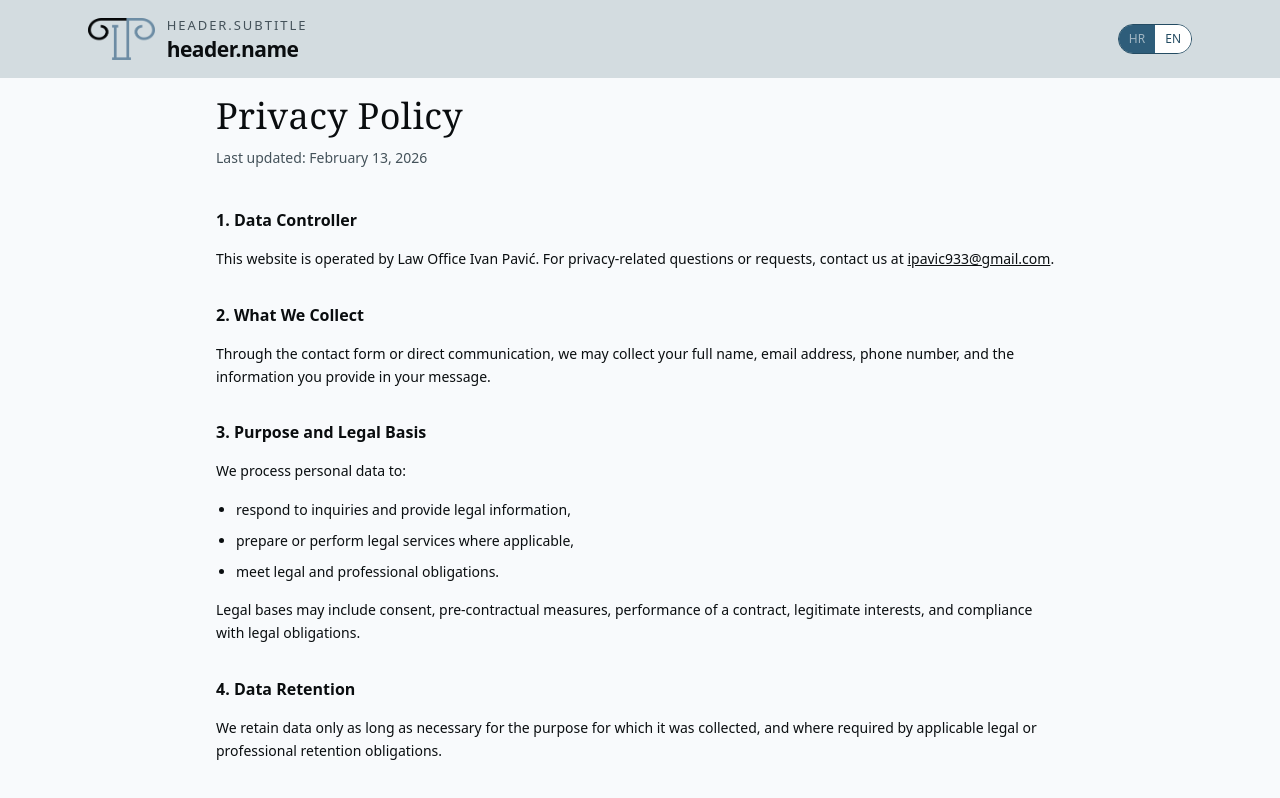
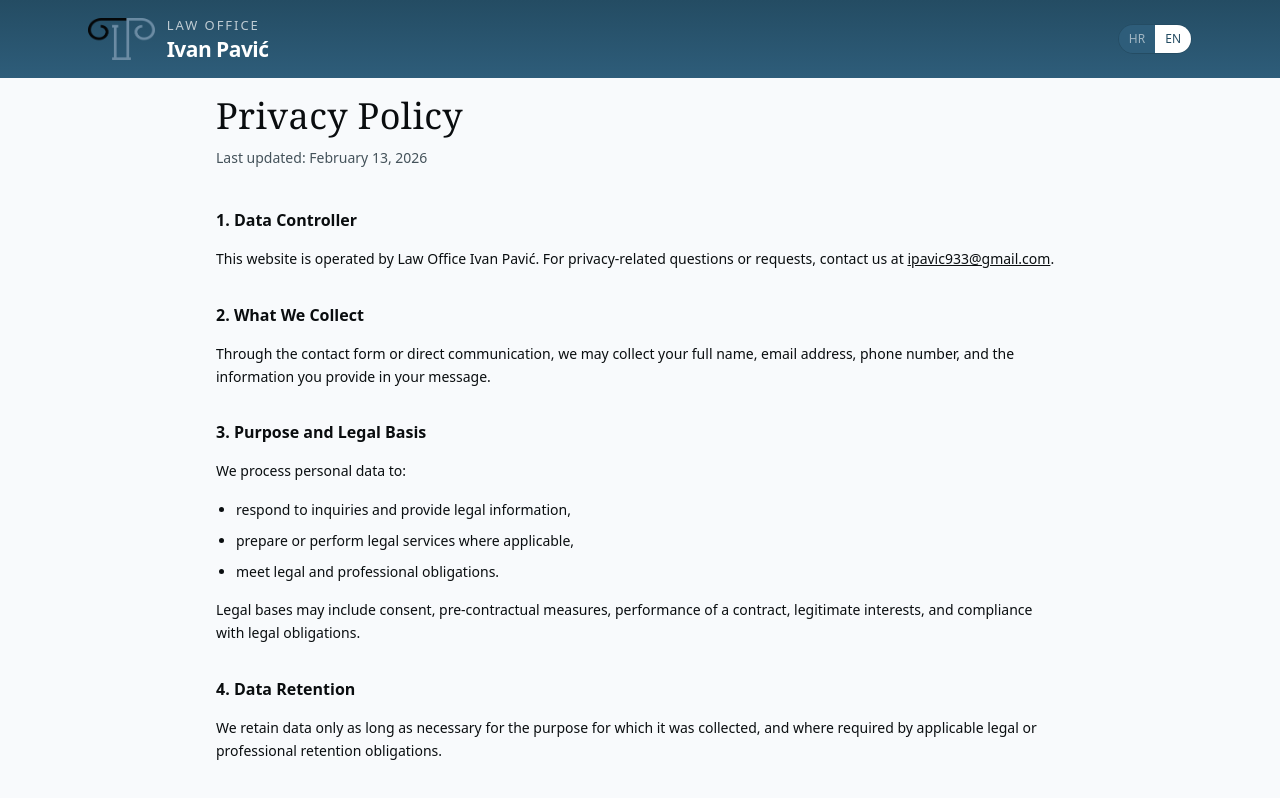
Before and after one commit to ipavic933-spec/website-pavic, a Next.js app: page /en/privacy-policy in a window 1280 px wide. Shown: the top 798 px of the page. Built offline with nearby package versions, Linux system fonts and the light colour scheme.

Commit message:
Fixed header on privacy policy

```diff
--- a/messages/hr.json
+++ b/messages/hr.json
@@ -149,11 +149,11 @@
     }
   },
   "generalMessages": {
-    "required": "Ovo polje je obavezno",
-    "invalidEmail": "Molimo unesite važeću email adresu",
-    "successTitle": "Uspjeh",
+    "required": "Ovo polje je obavezno.",
+    "invalidEmail": "Molimo unesite važeću email adresu.",
+    "successTitle": "Uspjeh!",
     "successDescription": "Vaš zahtjev je uspješno poslan.",
-    "errorTitle": "Došlo je do pogreške",
+    "errorTitle": "Došlo je do pogreške.",
     "errorDescription": "Došlo je do pogreške prilikom slanja vašeg obrasca, pokušajte ponovno kasnije."
   }
 }
--- a/src/components/LegalHeader.tsx
+++ b/src/components/LegalHeader.tsx
@@ -1,41 +1,15 @@
 "use client";
 
-import Image from "next/image";
-import Link from "next/link";
-import { useTranslations } from "next-intl";
 import { LanguageSwitch } from "./LanguageSwitch";
+import { Logo } from "./Logo";
 
 export function LegalHeader() {
-  const t = useTranslations();
 
   return (
-    <header className="fixed top-0 left-0 right-0 z-50">
-      <div className="bg-surface">
-        <div className="mx-auto flex max-w-6xl items-center justify-between px-6 py-4">
-          <Link
-            href="/"
-            className="flex items-center gap-3"
-            aria-label="Back to home"
-          >
-            <Image
-              src="/logo.png"
-              alt="IP logo"
-              width={52}
-              height={42}
-              className="h-10.5 w-auto"
-            />
-
-            <div className="hidden flex-col sm:flex">
-              <span className="text-[13px] uppercase tracking-[0.15em] text-ink-600">
-                {t("header.subtitle")}
-              </span>
-              <span className="text-[21px] font-semibold leading-tight tracking-tight text-ink-900">
-                {t("header.name")}
-              </span>
-            </div>
-          </Link>
-          <LanguageSwitch />
-        </div>
+    <header className="bg-linear-to-b from-brand-900 to-brand-800 fixed top-0 left-0 right-0 z-50">
+      <div className="mx-auto flex max-w-6xl items-center justify-between px-6 py-4">
+        <Logo hideText={true} href="/"/>
+        <LanguageSwitch />
       </div>
     </header>
   );
--- a/src/components/Logo.tsx
+++ b/src/components/Logo.tsx
@@ -4,13 +4,14 @@ import Link from "next/link";
 
 type LogoProps = {
   hideText?: boolean;
+  href?: string;
 };
 
-export function Logo({ hideText = false }: LogoProps) {
+export function Logo({ hideText = false, href = "#top" }: LogoProps) {
   const t = useTranslations();
   return (
     <Link
-      href="#top"
+      href={href}
       className="flex items-center gap-3"
       aria-label="Back to top"
     >
```
